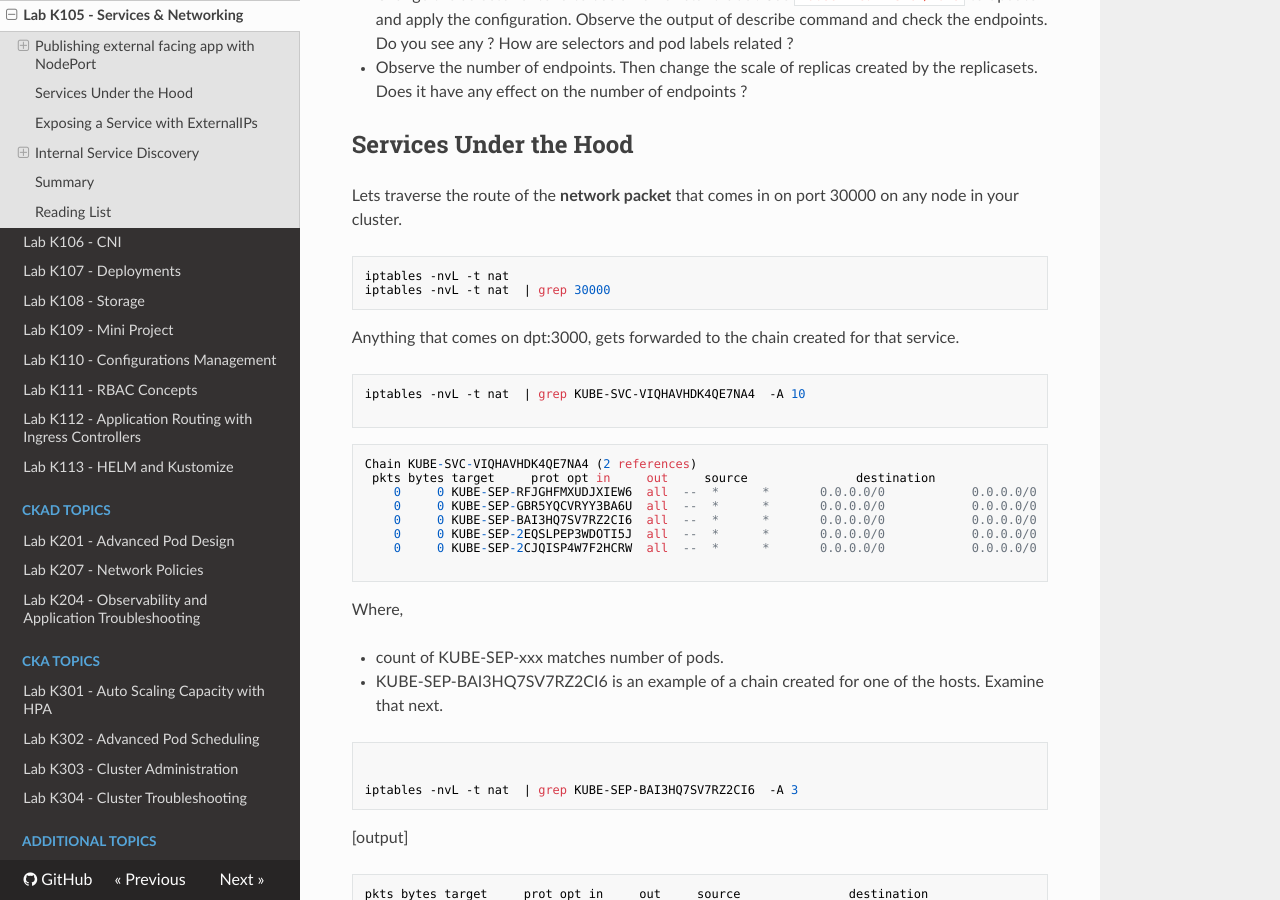
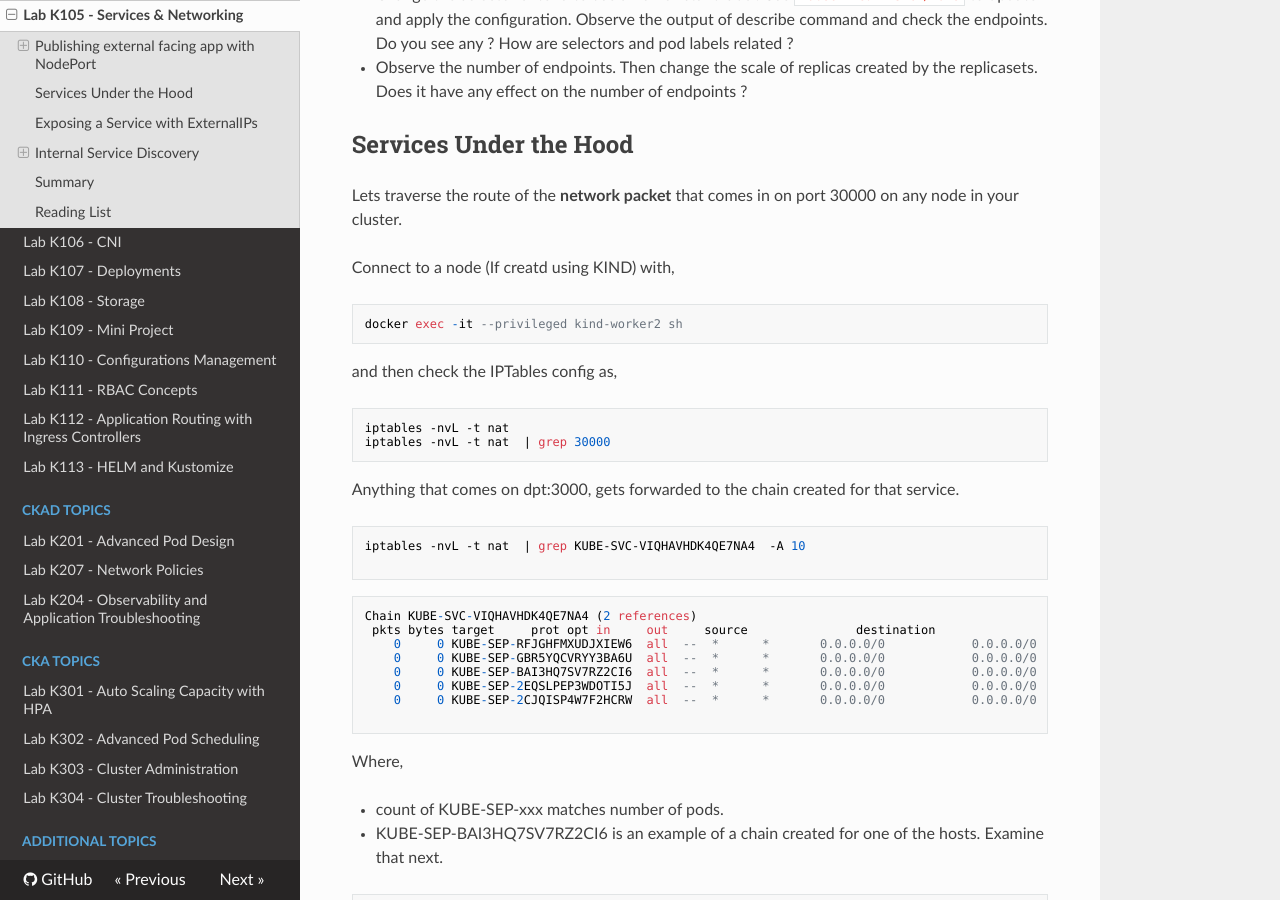
Before and after one commit to schoolofdevops/kubernetes-labguide, an MkDocs documentation site: the page built from chapters/kubernetes-service-networking.md, in a window 1280 px wide and 900 px high, scrolled down 3584 px. Built offline with MkDocs 1.6.1, drawn with Linux system fonts in a browser that asks for light colours; nearby versions of some CDN libraries; old or Windows-style settings are respelled for this version of MkDocs.

Commit message:
Update kubernetes-service-networking.md

````diff
--- a/chapters/kubernetes-service-networking.md
+++ b/chapters/kubernetes-service-networking.md
@@ -117,7 +117,17 @@ If you refresh the page, you should also notice its sending traffic to diffent p
 
 ## Services Under the Hood
 
+
+
 Lets traverse the route of the **network packet** that comes in on port 30000 on any node in your cluster.
+
+Connect to a node (If creatd using KIND) with,
+
+
+```
+docker exec -it --privileged kind-worker2 sh
+```
+and then check the IPTables config as,
 
 ```
 iptables -nvL -t nat
````
